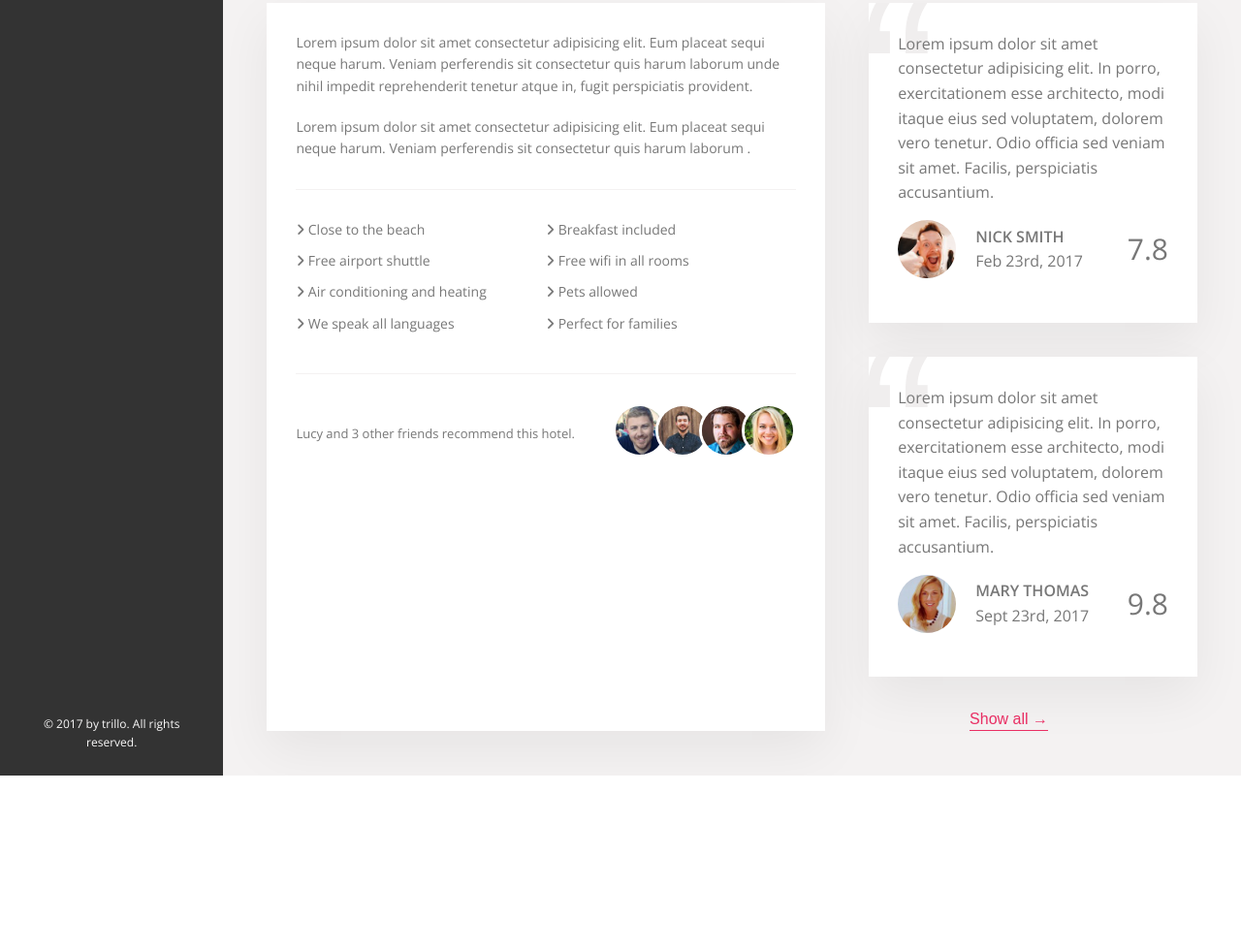
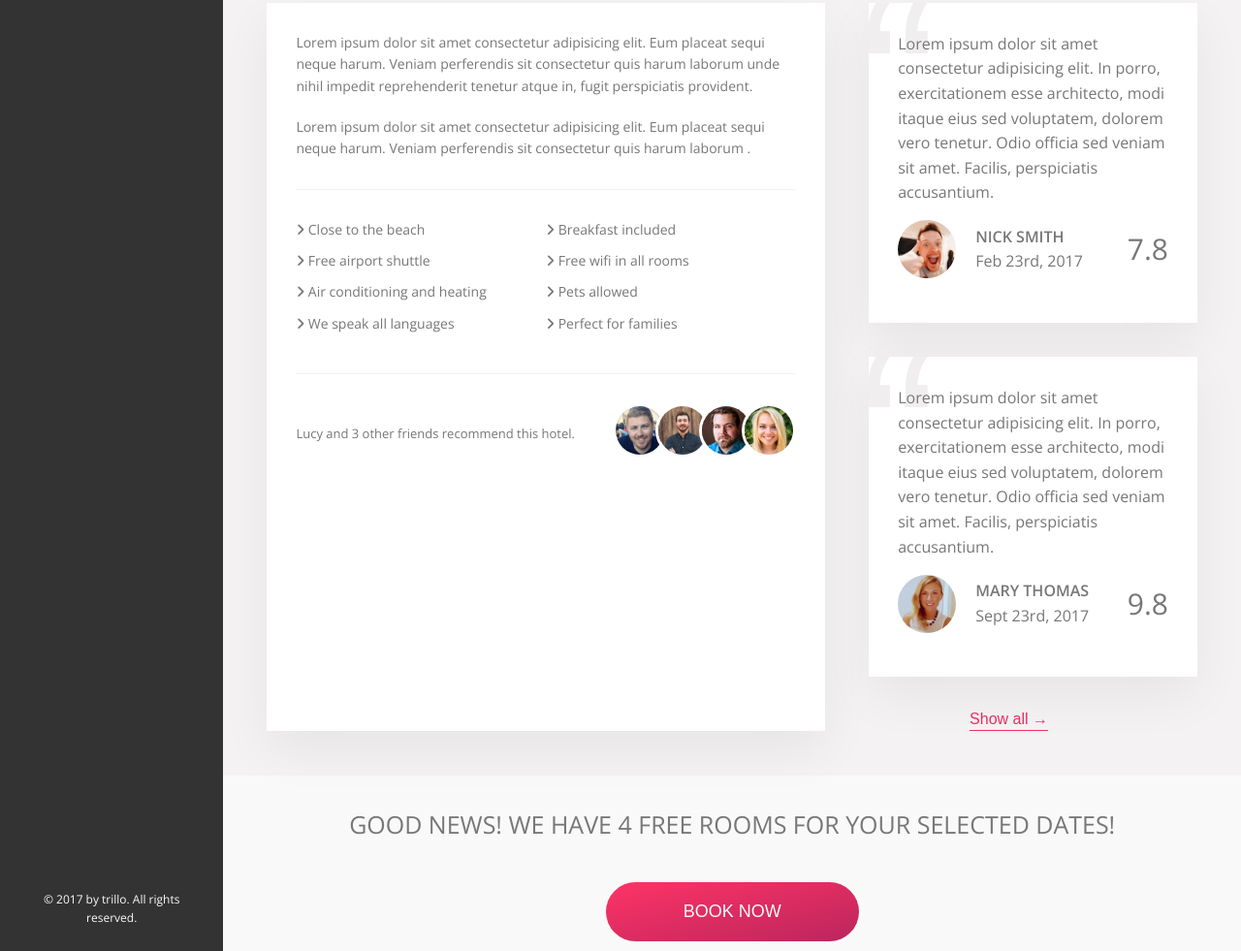
Before and after one commit to FelipeGXavier/css-projects, a website built with Parcel: page trillo/index.html in a window 1280 px wide. Shown: the part 595-1576 px from the top of the page at 97% size. Before the commit the page ends 1395 px from the top, so only its background shows below. Built offline with nearby package versions, Linux system fonts and the light colour scheme.

Commit message:
add cta section

```diff
--- a/trillo/index.html
+++ b/trillo/index.html
@@ -209,6 +209,10 @@
                         <button class="btn-inline">Show all &rarr;</button>
                     </div>
                 </div>
+                <div class="cta">
+                    <h1 class="primary-heading">Good news! we have 4 free rooms for your selected dates!</h1>
+                    <button class="cta__button">Book now</button>
+                </div>
             </main>
         </div>
     </div>
--- a/trillo/sass/_components.scss
+++ b/trillo/sass/_components.scss
@@ -359,3 +359,32 @@
     align-self: center;
   }
 }
+
+.cta {
+  display: flex;
+  flex-direction: column;
+  align-items: center;
+  &__button {
+    color: var(--color-grey-light-1);
+    margin: 1rem;
+    font-size: 1.8rem;
+    text-transform: uppercase;
+    border-radius: 100px;
+    border: none;
+    cursor: pointer;
+    background-image: linear-gradient(to right bottom, var(--color-primary-light), var(--color-primary-dark));
+    padding: 2rem 8rem;
+
+    &:focus{
+      outline: none;
+    }
+  }
+}
+
+.primary-heading {
+  margin-top: 3rem;
+  text-transform: uppercase;
+  font-weight: 300;
+  font-size: 2.5rem;
+  margin-bottom: 3rem;
+}
```
Also changed, not shown: trillo/css/style.css.
